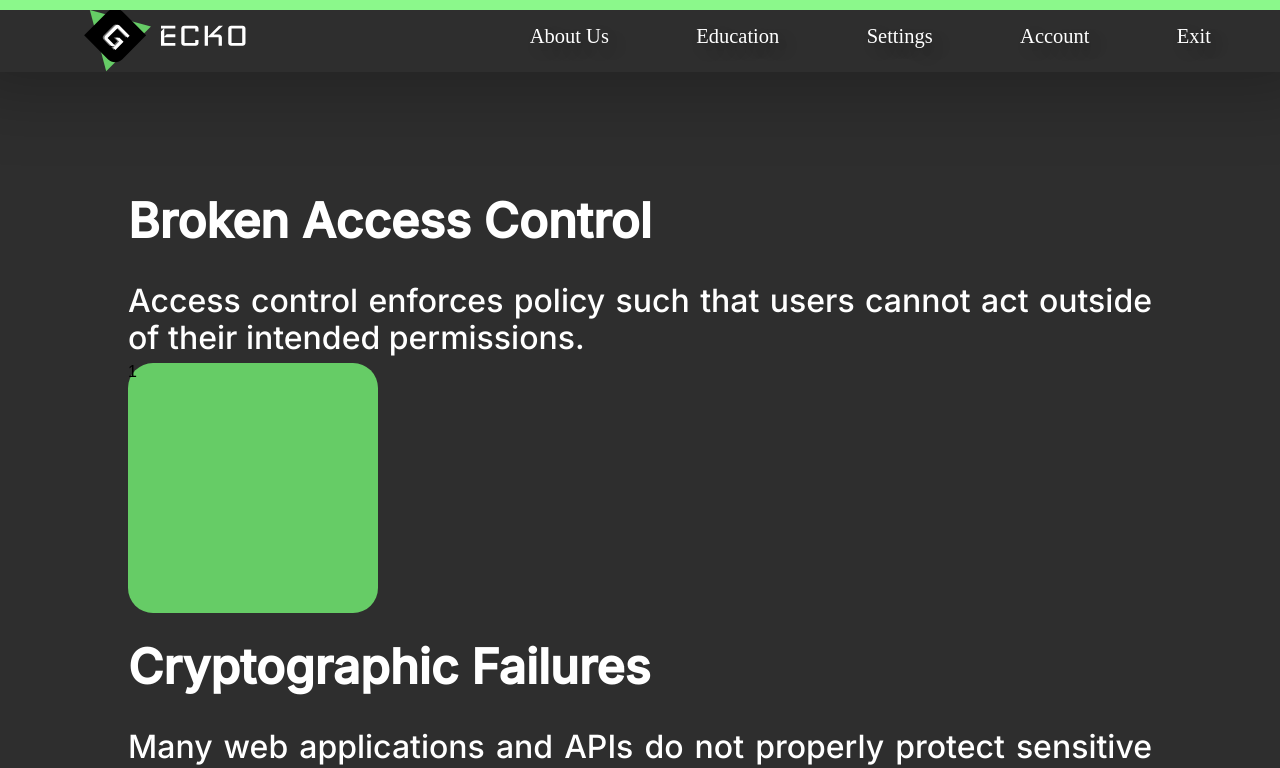
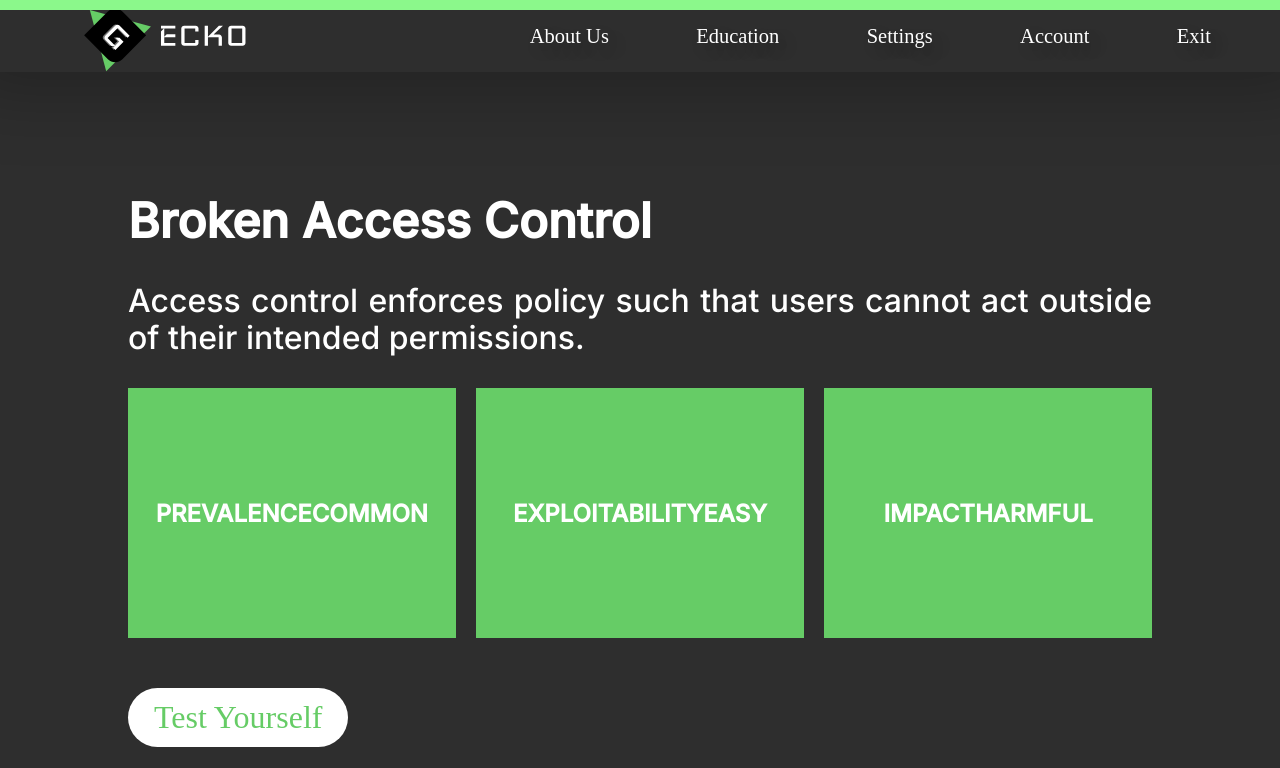
Before and after one commit to Rikishi1742/Diplom_FullStack_V7-master, a React (Create React App) app in the folder frontend/: page /education in a window 1280 px wide. Shown: the top 768 px of the page. Built offline with nearby package versions, Linux system fonts and the light colour scheme; sample sign-in values are in the browser's storage; a web font is replaced by a local one.

Commit message:
AAA ROT EBAL NEVERNIJ

```diff
--- a/frontend/src/components/Education/EducationLesson.css
+++ b/frontend/src/components/Education/EducationLesson.css
@@ -19,3 +19,9 @@
     align-items: center;
     flex-wrap: nowrap;
 }
+
+.LessonSection a {
+    margin-top: 50px;
+    margin-bottom: 50px;
+    width: 250px;
+}
--- a/frontend/src/components/Education/EducationLesson.tsx
+++ b/frontend/src/components/Education/EducationLesson.tsx
@@ -1,17 +1,35 @@
+import Button from '../Elements/Button';
 import './EducationLesson.css'
 import TestButton from './TestButton';
 
+import { UserContext, LoginStatus } from "../../context/UserContext";
+import { useContext } from 'react';
+
 const EducationLesson = (props) => {
+    const { userPayload, loginStatus, setUserDataByDispatch,  } = useContext(UserContext);
 
     return (
-        <div className="LessonSection">
+        <>
+            <div className="LessonSection">
             <h2>{props.items.lessonName}</h2>
             <p>{props.items.description}</p>
 
             <div className='TestsSection'>
-                <TestButton items={props.items.testsId}/>
+                <TestButton items={props.items}/>
             </div>
+
+            {loginStatus == LoginStatus.LoggedOut && <>
+                <Button Value="Test Yourself" href="/login"></Button>
+                </>
+            }
+
+            {loginStatus == LoginStatus.LoggedIn && <>
+                <Button Value="Test Yourself" href='/course'></Button>
+                </>
+            }
         </div>
+        </>
+
     );
 }
 
--- a/frontend/src/components/Education/TestButton.css
+++ b/frontend/src/components/Education/TestButton.css
@@ -1,9 +1,18 @@
 .TestButton {
-    width: 250px;
+    width: 32%;
     height: 250px;
 
     background: #66CC66;
-    border-radius: 25px;
 
     margin-bottom: 50px;
+    margin-top: 50px;
+    display: flex;
+    justify-content: space-around;
+    flex-direction: column;
 }
+
+.TestButton h2 {
+    font-size: 24px;
+    line-height: 25px;
+    text-align: center;
+}
--- a/frontend/src/components/Education/TestButton.tsx
+++ b/frontend/src/components/Education/TestButton.tsx
@@ -10,16 +10,27 @@ const TestButton = (props) => {
 
     return (
         <>
-            {ButtonArray.map((testId) => (
-                <div className="TestButton">
-
+            <div className="TestButton">
+                <h2>PREVALENCE
                     {
-
-                    testId
-
+                    props.items.PrevalenceLevel
                     }
-                </div>
-            ))}
+                </h2>
+            </div>
+            <div className="TestButton">
+                <h2>EXPLOITABILITY
+                    {
+                    props.items.ExploitAbilityLevel
+                    }
+                </h2>
+            </div>
+            <div className="TestButton">
+                <h2>IMPACT
+                    {
+                    props.items.ImpactLevel
+                    }
+                </h2>
+            </div>
         </>
     );
 
--- /dev/null
+++ b/frontend/src/pages/Course.tsx
@@ -0,0 +1,13 @@
+import React from 'react'
+
+type Props = {}
+
+function HomePage({}: Props) {
+  return (
+    <div className="slides">
+      Course
+    </div>
+  )
+}
+
+export default HomePage
--- a/frontend/src/routes/AppRoutes.tsx
+++ b/frontend/src/routes/AppRoutes.tsx
@@ -11,6 +11,7 @@ import AboutUs from '../pages/aboutUs';
 import NotFoundPage from '../pages/NotFoundPage';
 import Account from '../pages/Account';
 import Settings from '../pages/Settings';
+import Course from '../pages/Course';
 
 type Props = {
     children?: React.ReactNode
@@ -27,6 +28,7 @@ function AppRoutes({ children }: Props) {
                 <Route path="/education" element={<Education />} />
                 <Route path="/account" element={<Account />} />
                 <Route path="/settings" element={<Settings />} />
+                <Route path="/course" element={<Course />} />
                 <Route path="*" element={<NotFoundPage />} />
             </Routes>
         </Suspense>
```
